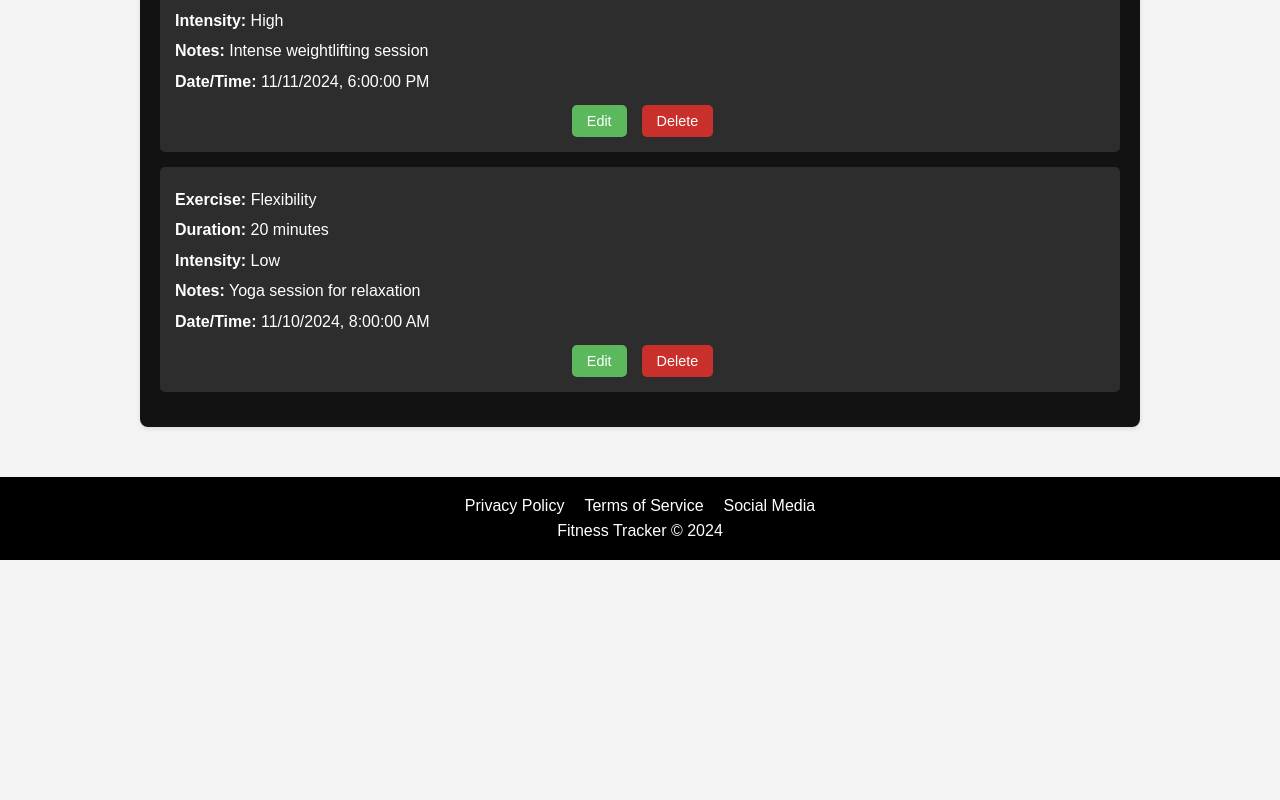
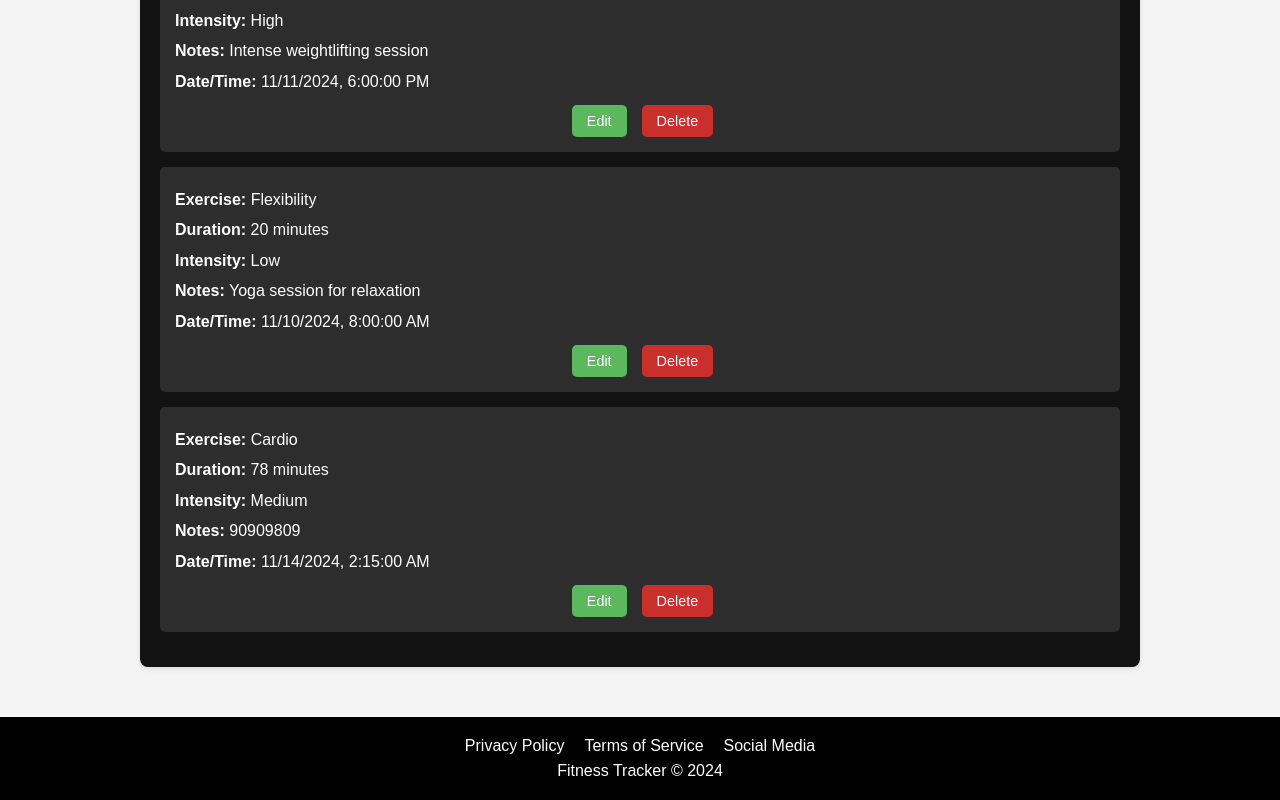
Before and after one commit to Hamza-Ridhwan/Phase-2-Fitness-tracker---Group-9, a React (Create React App) app: page /trackWorkout in a window 1280 px wide. Shown: the part 1293-2093 px from the top of the page. Before the commit the page ends 1853 px from the top, so only its background shows below. Built offline with nearby package versions, Linux system fonts and the light colour scheme; data requests are answered from the project's data file.

Commit message:
Completed the routing to trackworkout page

```diff
--- a/db.json
+++ b/db.json
@@ -1,7 +1,7 @@
 {
   "workouts": [
     {
-  "id": 1,
+      "id": "1",
       "exerciseType": "Cardio",
       "dateTime": "2024-11-12T07:30",
       "duration": 30,
@@ -9,7 +9,7 @@
       "notes": "Morning run in the park, felt good"
     },
     {
-  "id": 2,
+      "id": "2",
       "exerciseType": "Strength",
       "dateTime": "2024-11-11T18:00",
       "duration": 45,
@@ -17,12 +17,20 @@
       "notes": "Intense weightlifting session"
     },
     {
-  "id": 3,
       "exerciseType": "Flexibility",
       "dateTime": "2024-11-10T08:00",
       "duration": 20,
       "intensity": "Low",
-  "notes": "Yoga session for relaxation"
+      "notes": "Yoga session for relaxation",
+      "id": "3"
+    },
+    {
+      "id": 4,
+      "exerciseType": "Cardio",
+      "dateTime": "2024-11-14T02:15",
+      "duration": 78,
+      "intensity": "Medium",
+      "notes": "90909809"
     }
   ]
 }
--- a/src/Components/Navbar.jsx
+++ b/src/Components/Navbar.jsx
@@ -1,5 +1,6 @@
 import React from 'react';
 import logo from '../image.png'
+import { Link } from 'react-router-dom';
 
 
 const Navbar = () => {
@@ -7,8 +8,8 @@ const Navbar = () => {
     <header>
       <img  src={logo} alt="Fitness Tracker Logo" />
       <nav className="nav-container">
-        <a href="#">Home</a>
-        <a href="#">Track Your Workout</a>
+        <Link to="/">Home</Link>
+        <Link to="/trackWorkout">Track Your Workout</Link>
       </nav>
     </header>
   );
--- a/src/Pages/Home.jsx
+++ b/src/Pages/Home.jsx
@@ -1,25 +1,24 @@
-// src/components/App.jsx
 import React from 'react';
-// import './App.css'; // Add all the styles here or import from index.css
 import  '../Home.css'
+import { Link } from 'react-router-dom';
 const Home = () => {
     return (
         <>
             <main>
                 <div className="background-wrapper">
 
-                    {/* Hero Section */}
+
                     <section className="hero">
                         <div>
                             <h1>Track Your <span className="highlight">Fitness Journey</span></h1>
-                            <button className="cta-btn">Start Tracking</button>
+                            <Link to="/trackWorkout" className="cta-btn">Start Tracking</Link>
                         </div>
                     </section>
                 </div>
 
 
 
-                {/* Introduction */}
+
                 <section className="intro">
                     <h2>Welcome to Your Fitness Tracker</h2>
                     <p>
@@ -29,7 +28,6 @@ const Home = () => {
                     </p>
                 </section>
 
-                {/* Why Tracking Your Fitness is Important */}
                 <section className="why-tracking">
                     <div className="box">
                         <i className="fa fa-bullseye"></i>
@@ -57,7 +55,6 @@ const Home = () => {
                     </div>
                 </section>
 
-                {/* Exercise Cards */}
                 <section className="exercise-cards">
                     <div className="card">
                         <h3>Running</h3>
--- a/src/Pages/TrackWorkout.jsx
+++ b/src/Pages/TrackWorkout.jsx
@@ -15,7 +15,7 @@ export default function TrackWorkout() {
     const [isEditing, setIsEditing] = useState(false);
     const [editId, setEditId] = useState(null);
 
-    const BASE_URL = 'http://localhost:3000';
+    // const BASE_URL = 'http://localhost:3000';
 
     useEffect(() => {
         fetchWorkouts();
@@ -23,7 +23,7 @@ export default function TrackWorkout() {
 
     // Fetch workouts with .then() syntax
     function fetchWorkouts() {
-        fetch(`${BASE_URL}/workouts`)
+        fetch(`http://localhost:3000/workouts`)
             .then(response => {
                 if (!response.ok) throw new Error('Failed to fetch workouts');
                 return response.json();
@@ -57,7 +57,7 @@ export default function TrackWorkout() {
             id: isEditing ? editId : workouts.length ? Math.max(...workouts.map(w => w.id)) + 1 : 1,
         };
 
-        const url = isEditing ? `${BASE_URL}/workouts/${editId}` : `${BASE_URL}/workouts`;
+        const url = isEditing ? `http://localhost:3000/workouts/${editId}` : `http://localhost:3000/workouts`;
         const method = isEditing ? 'PUT' : 'POST';
 
         fetch(url, {
@@ -120,7 +120,7 @@ export default function TrackWorkout() {
     });
 
     function deleteWorkout(id) {
-        fetch(`${BASE_URL}/workouts/${id}`, {
+        fetch(`http://localhost:3000/workouts/${id}`, {
             method: 'DELETE',
         })
             .then(response => {
```
Lines whose indentation alone changed are shown as unchanged.
